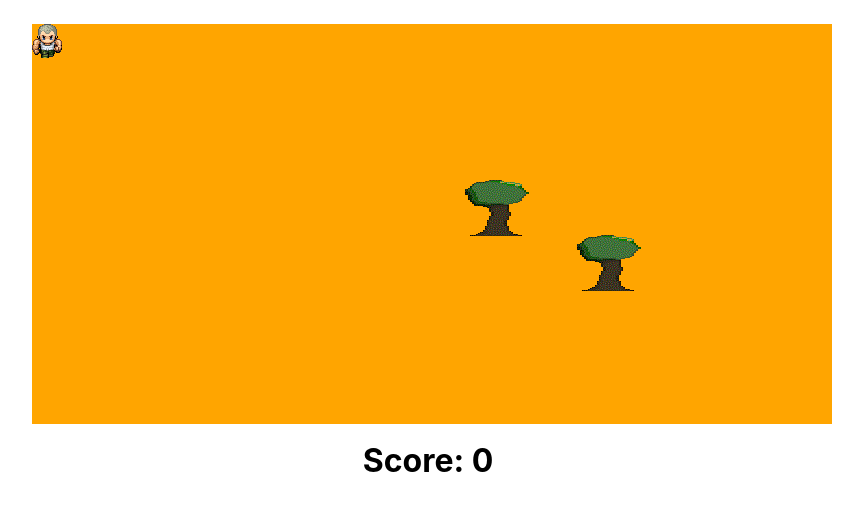
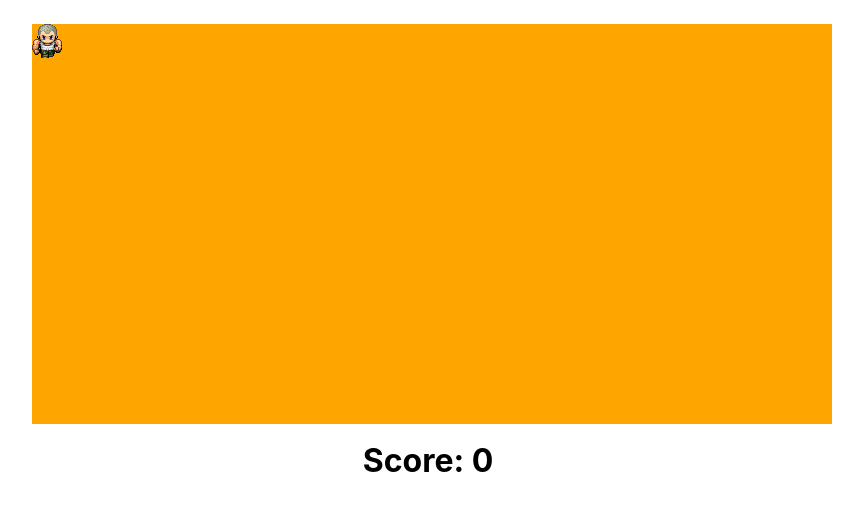
Before and after one commit to TheBritishPoro/React-RPG, a React (Create React App) app: page / in a window 1280 px wide. Shown: the top 510 px of the page, without its empty margins (212-1075 px from the left). Built offline with nearby package versions, Linux system fonts and the light colour scheme.

Commit message:
bug fixed kinda

```diff
--- a/src/components/world/world.jsx
+++ b/src/components/world/world.jsx
@@ -9,6 +9,12 @@ class World extends Component {
   constructor(props) {
     super(props);
     this.state = {};
+  }
+
+  trees = [];
+
+  componentDidMount() {
+    this.trees = this.renderTrees();
   }
 
   render() {
@@ -23,7 +29,7 @@ class World extends Component {
       >
         <Map />
         <Player />
-        {this.renderTrees()}
+        {this.trees}
       </div>
     );
   }
```
